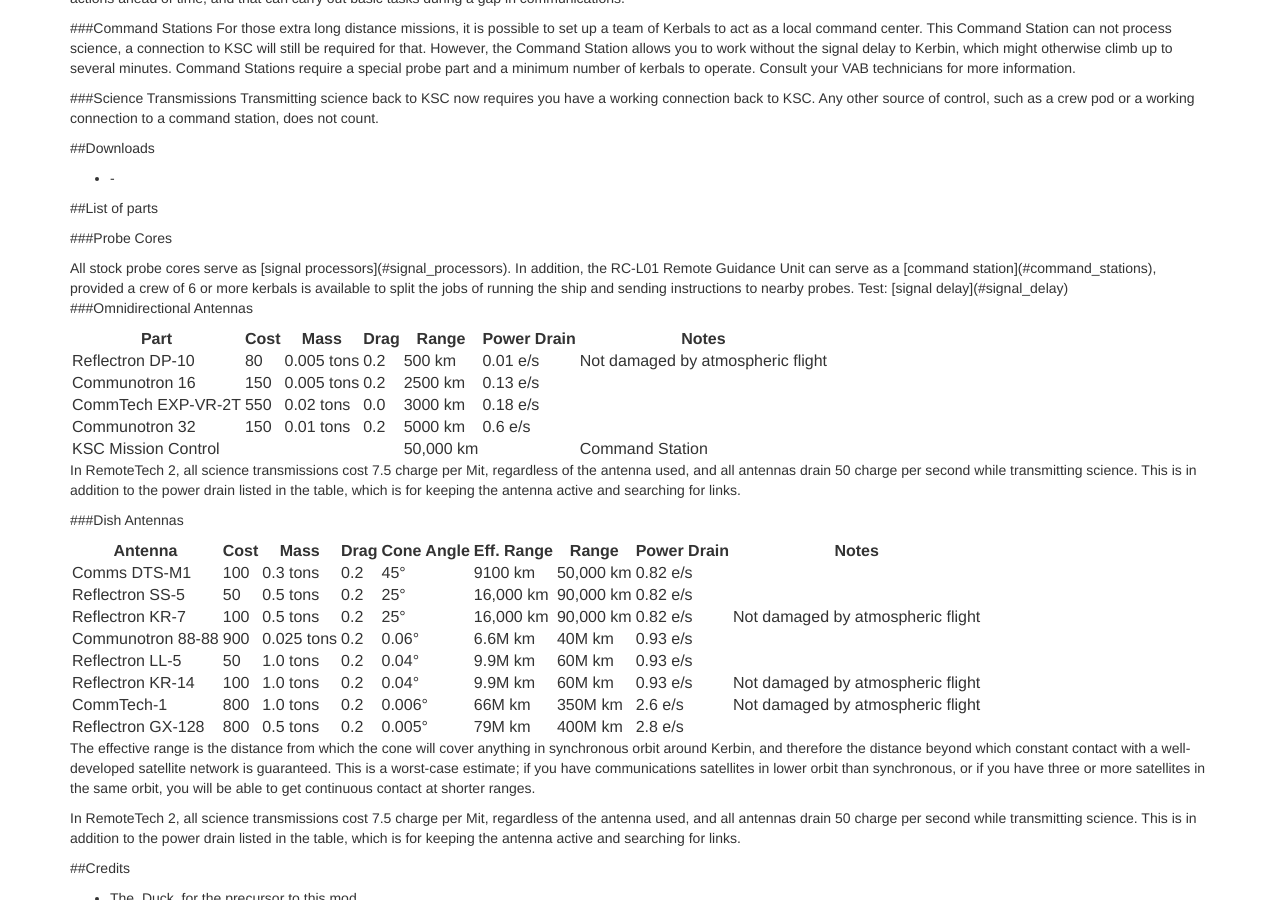
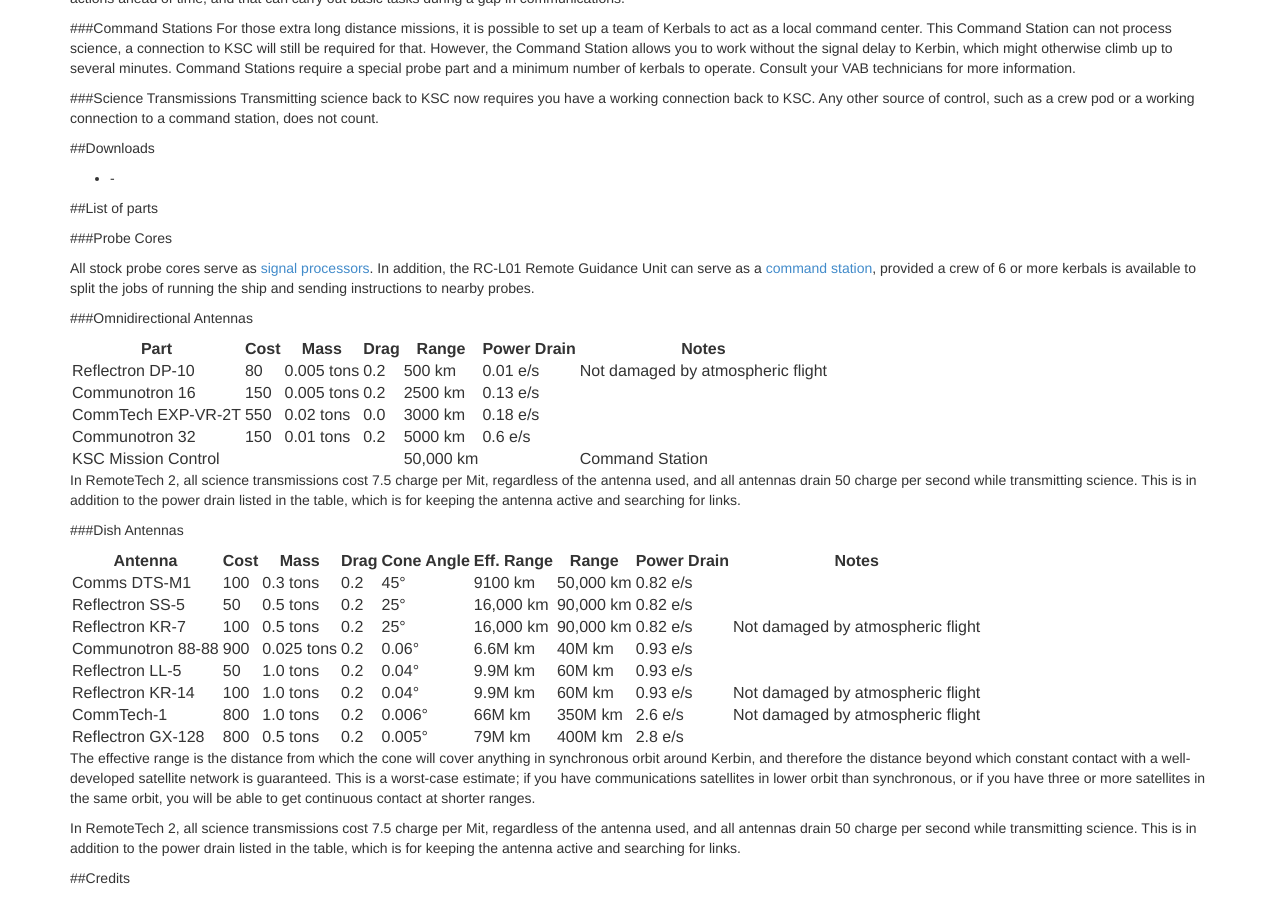
Before and after one commit to RemoteTechnologiesGroup/RemoteTech, a Jekyll site: the page built from index.md, in a window 1280 px wide and 900 px high, scrolled down 1336 px. Built offline with Jekyll 4.4.1, drawn with Linux system fonts in a browser that asks for light colours.

Commit message:
Fixed link bug
Now where did those <table> tags come from?

```diff
--- a/_posts/2014-01-01-main.html
+++ b/_posts/2014-01-01-main.html
@@ -60,11 +60,7 @@ Transmitting science back to KSC now requires you have a working connection back
 
 ###Probe Cores
 
-<table>
-
-All stock probe cores serve as [signal processors](#signal_processors). In addition, the RC-L01 Remote Guidance Unit can serve as a [command station](#command_stations), provided a crew of 6 or more kerbals is available to split the jobs of running the ship and sending instructions to nearby probes. Test: [signal delay](#signal_delay)
-
-</table>
+All stock probe cores serve as [signal processors](#signal_processors). In addition, the RC-L01 Remote Guidance Unit can serve as a [command station](#command_stations), provided a crew of 6 or more kerbals is available to split the jobs of running the ship and sending instructions to nearby probes.
 
 ###Omnidirectional Antennas
 
```
